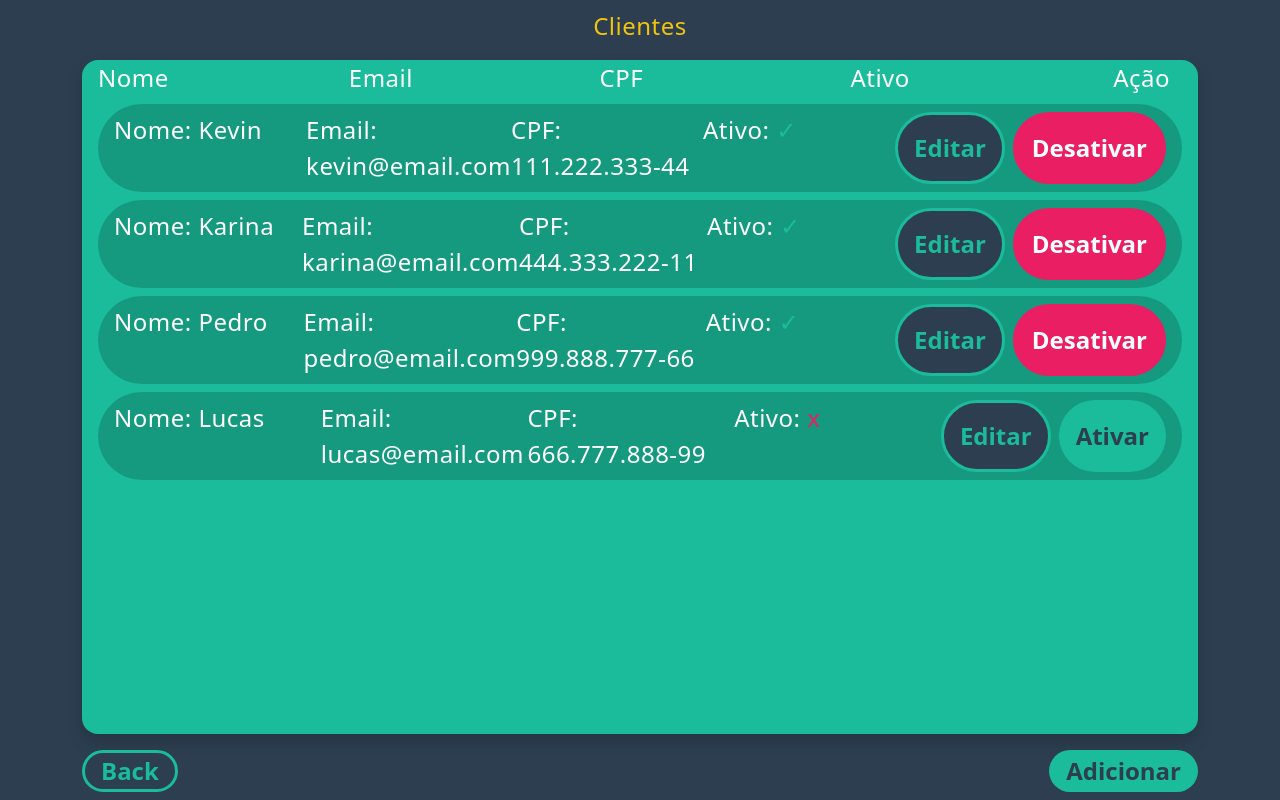
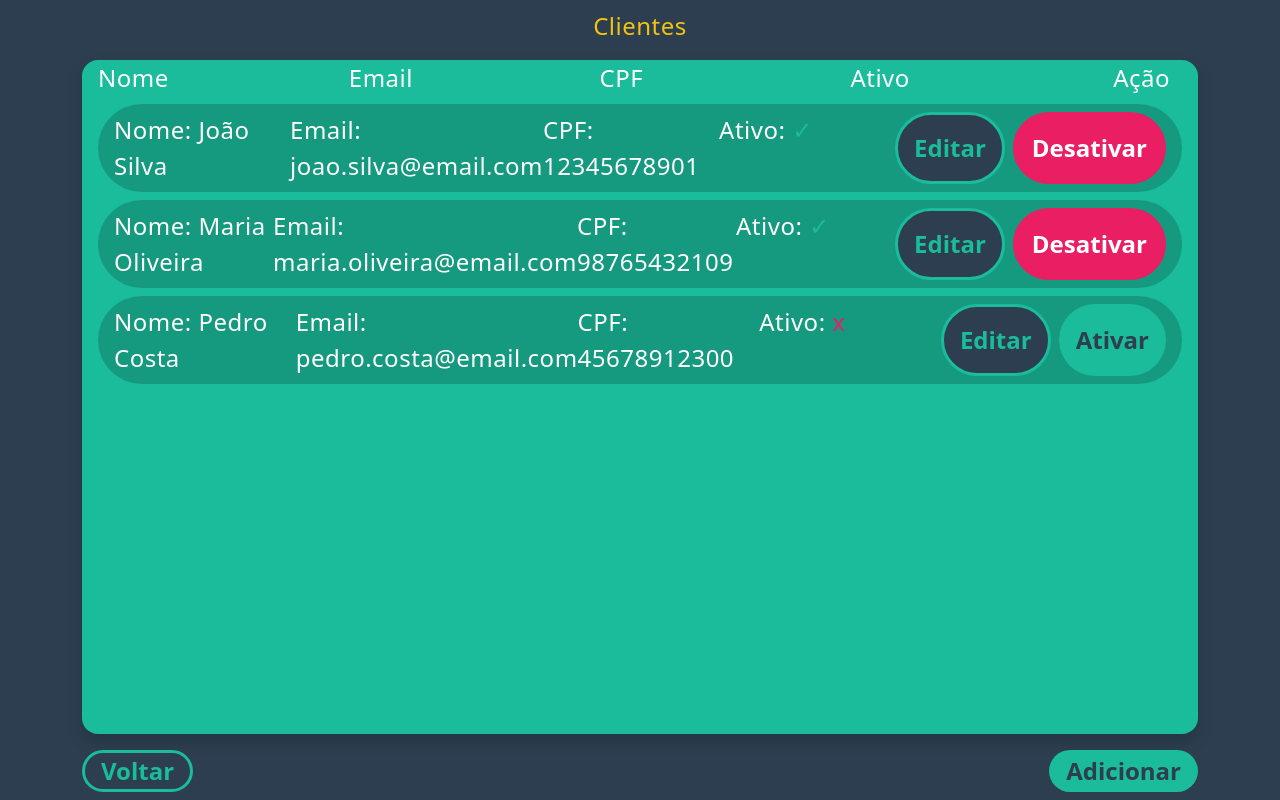
Before and after one commit to KevinJPF/vitrine_geek--frontend-, a React (Vite) app: page /clientes in a window 1280 px wide. Built offline with nearby package versions, Linux system fonts and the light colour scheme; a web font is replaced by a local one.

Commit message:
minimos ajustes

```diff
--- a/src/Pages/Clientes/ListarClientes.jsx
+++ b/src/Pages/Clientes/ListarClientes.jsx
@@ -5,28 +5,57 @@ const ListarClientes = () => {
   const navigate = useNavigate();
   const [clientes, setClientes] = useState([
     {
-      nome: "Kevin",
-      email: "kevin@email.com",
-      cpf: "111.222.333-44",
+      nome: "João Silva",
+      genero: "Masculino",
+      cpf: "12345678901",
+      nascimento: "10/05/1990",
+      email: "joao.silva@email.com",
+      telefone: "11987654321",
+      senha: "123456",
       ativo: true,
+      enderecos: [
+        {
+          nome: "Casa",
+          logradouro: "Rua das Flores, 123",
+        },
+      ],
+      cartoes: [{ nomeCartao: "Nubank", numeroCartao: "1234-5678-9012-3456" }],
     },
     {
-      nome: "Karina",
-      email: "karina@email.com",
-      cpf: "444.333.222-11",
+      nome: "Maria Oliveira",
+      genero: "Feminino",
+      cpf: "98765432109",
+      nascimento: "22/11/1988",
+      email: "maria.oliveira@email.com",
+      telefone: "11999998888",
+      senha: "maria@123",
       ativo: true,
+      enderecos: [
+        {
+          nome: "Apartamento",
+          logradouro: "Av. Central, 456",
+        },
+      ],
+      cartoes: [
+        { nomeCartao: "Santander", numeroCartao: "4444-3333-2222-1111" },
+      ],
     },
     {
-      nome: "Pedro",
-      email: "pedro@email.com",
-      cpf: "999.888.777-66",
-      ativo: true,
-    },
-    {
-      nome: "Lucas",
-      email: "lucas@email.com",
-      cpf: "666.777.888-99",
+      nome: "Pedro Costa",
+      genero: "Masculino",
+      cpf: "45678912300",
+      nascimento: "03/03/1995",
+      email: "pedro.costa@email.com",
+      telefone: "11955554444",
+      senha: "pedro@99",
       ativo: false,
+      enderecos: [
+        {
+          nome: "Casa",
+          logradouro: "Rua José Alves, 89",
+        },
+      ],
+      cartoes: [{ nomeCartao: "Itaú", numeroCartao: "8888-7777-6666-5555" }],
     },
   ]);
 
@@ -131,7 +160,7 @@ const ListarClientes = () => {
             navigate("/");
           }}
         >
-          Back
+          Voltar
         </button>
         <button
           className="btn"
--- a/src/Pages/Clientes/RegistrarCliente.jsx
+++ b/src/Pages/Clientes/RegistrarCliente.jsx
@@ -32,7 +32,7 @@ const RegistrarCliente = () => {
     email: (cliente && cliente.email) ?? "",
     telefone: (cliente && cliente.telefone) ?? "",
     senha: (cliente && cliente.senha) ?? "",
-    ativo: true,
+    ativo: (cliente && cliente.ativo) ?? true,
     enderecos: (cliente && cliente.enderecos) ?? [
       { nome: "Casa", logradouro: "José Dantas 131" },
     ],
@@ -77,16 +77,12 @@ const RegistrarCliente = () => {
     cartao: {},
   });
 
-  const [senhaParaConfirmar, setSenhaParaConfirmar] = useState("");
+  const [senhaParaConfirmar, setSenhaParaConfirmar] = useState(
+    (cliente && cliente.senha) ?? ""
+  );
   const [mostrarPopupEnderecos, setMostrarPopupEnderecos] = useState(false);
   const [mostrarPopupCartoes, setMostrarPopupCartoes] = useState(false);
   const [mostrarAlertaErro, setMostrarAlertaErro] = useState(false);
-  // #endregion
-
-  // #region useEffects
-  useEffect(() => {
-    console.log(dadosCliente);
-  }, [dadosCliente]);
   // #endregion
 
   // #region Funcoes
@@ -171,8 +167,6 @@ const RegistrarCliente = () => {
         enderecos: [...dadosCliente.enderecos, novoEndereco],
       });
       setMostrarPopupEnderecos(false);
-    } else {
-      // setMostrarAlertaErro(true);
     }
   };
 
@@ -220,8 +214,6 @@ const RegistrarCliente = () => {
         cartoes: [...dadosCliente.cartoes, novoCartao],
       });
       setMostrarPopupCartoes(false);
-    } else {
-      // setMostrarAlertaErro(true);
     }
   };
 
```
